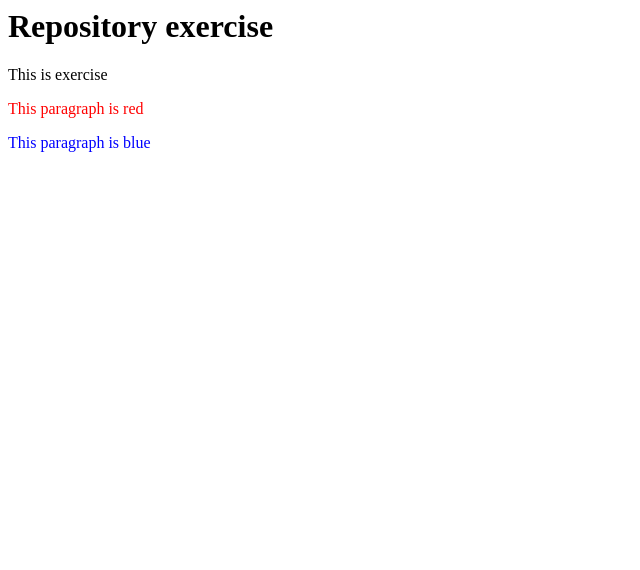
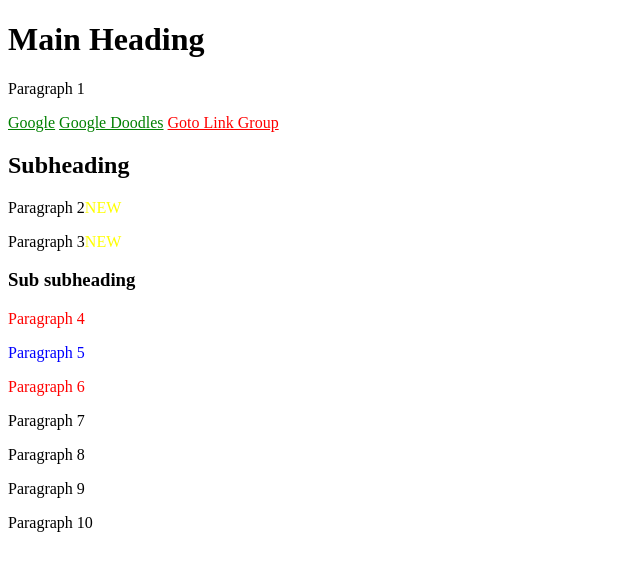
Before and after one commit to Moris17/Exercise-repository, a plain HTML site: page index.html in a window 1280 px wide. Shown: the whole page, without its empty margins (0-640 px from the left). Drawn offline with Linux system fonts and the light colour scheme.

Commit message:
Add files via upload

```diff
--- a/index.html
+++ b/index.html
@@ -1,5 +1,66 @@
-<h1>Repository exercise</h1>
+<!DOCTYPE html>
+<html lang="en">
 
-<p>This is exercise</p>
-<p style="color: red;">This paragraph is red</p>
-<p style="color: blue;">This paragraph is blue</p>
+<head>
+    <meta charset="UTF-8">
+    <title>Advanced CSS - Assignment 1</title>
+    <style>
+
+        a {
+            color: green;
+        }
+
+        a[target="_blank"] {
+            color: red;
+        }
+
+        #second-div>p:nth-child(2){
+            color: red;
+        }
+
+
+        #second-div>p:nth-child(3){
+            color: blue;
+        }
+
+
+        #second-div>p:nth-child(4){
+            color: red;
+        }
+
+        #first-div>p::after{
+            content: "NEW";
+            color: yellow;
+        }
+
+        body>p:last-of-type:hover {
+            font-style: italic;
+        }
+
+    </style>
+</head>
+
+<body>
+    <h1>Main Heading</h1>
+    <p>Paragraph 1</p>
+    <a href="https://www.google.com/">Google</a>
+    <a href="https://www.google.com/doodles">Google Doodles</a>
+    <a href="https://www.link-group.eu/" target="_blank">Goto Link Group</a>
+    <div id="first-div">
+        <h2>Subheading</h2>
+        <p>Paragraph 2</p>
+        <p>Paragraph 3</p>
+        <div id="second-div">
+            <h3>Sub subheading</h3>
+            <p>Paragraph 4</p>
+            <p>Paragraph 5</p>
+            <p>Paragraph 6</p>
+            <p>Paragraph 7</p>
+            <p>Paragraph 8</p>
+        </div>
+    </div>
+    <p>Paragraph 9</p>
+    <p>Paragraph 10</p>
+</body>
+
+</html>
```
